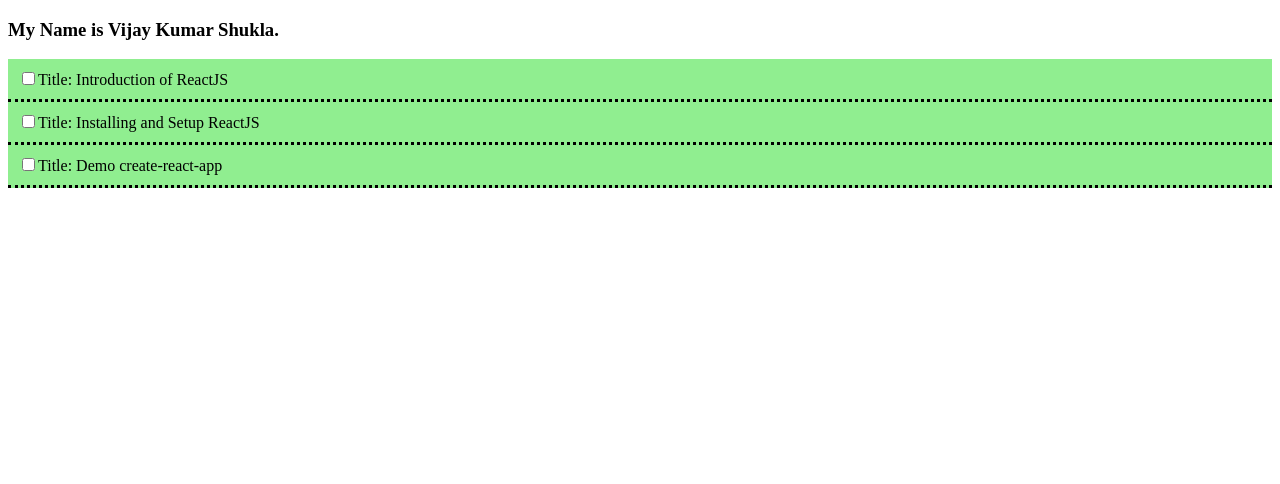
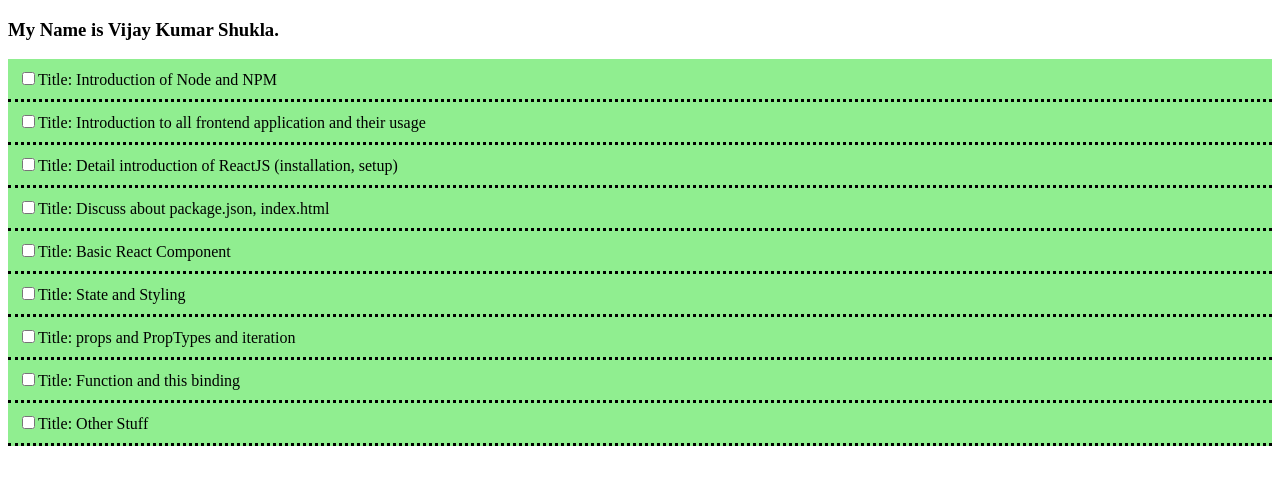
Before and after one commit to vijayshukla30/ReactDemo, a React (Create React App) app: page / in a window 1280 px wide. Shown: the top 484 px of the page. Built offline with nearby package versions, Linux system fonts and the light colour scheme.

Commit message:
Add more tasks

```diff
--- a/src/App.js
+++ b/src/App.js
@@ -7,20 +7,49 @@
     todos: [
       {
         id: 1,
-        title: "Introduction of ReactJS",
-        status: false
+        title: "Introduction of Node and NPM",
+        status: false,
       },
       {
         id: 2,
-        title: "Installing and Setup ReactJS",
-        status: false
+        title: "Introduction to all frontend application and their usage",
+        status: false,
       },
       {
         id: 3,
-        title: "Demo create-react-app",
-        status: false
+        title: "Detail introduction of ReactJS (installation, setup)",
+        status: false,
+      },
+      {
+        id: 4,
+        title: "Discuss about package.json, index.html",
+        status: false,
+      },
+      {
+        id: 5,
+        title: "Basic React Component",
+        status: false,
+      },
+      {
+        id: 6,
+        title: "State and Styling",
+        status: false,
+      },
+      {
+        id: 7,
+        title: "props and PropTypes and iteration",
+        status: false,
+      },
+      {
+        id: 8,
+        title: "Function and this binding",
+        status: false,
+      },
+      {
+        id: 9,
+        title: "Other Stuff",
+        status: false,
       }
-
     ]
   };
 
```
